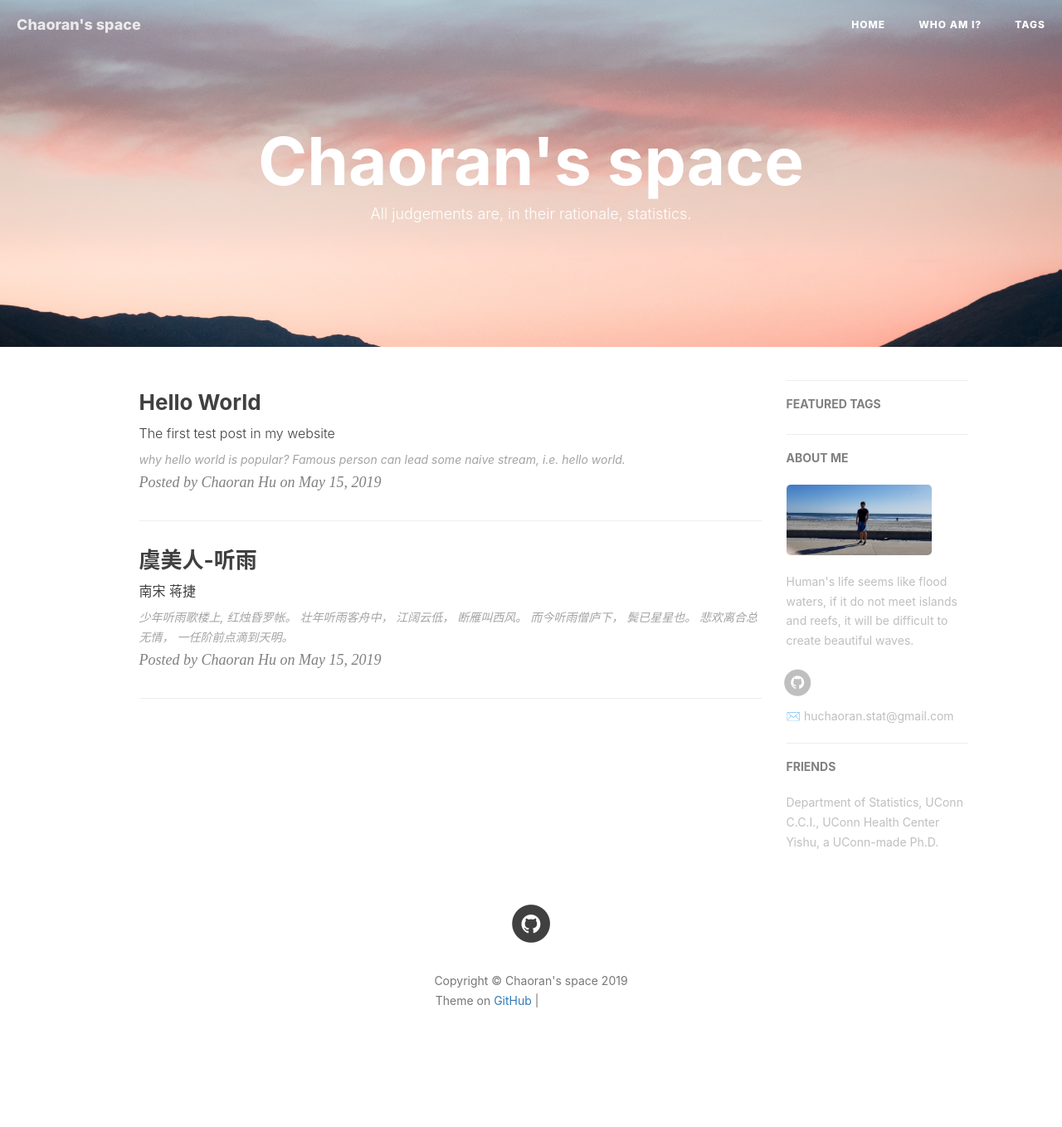
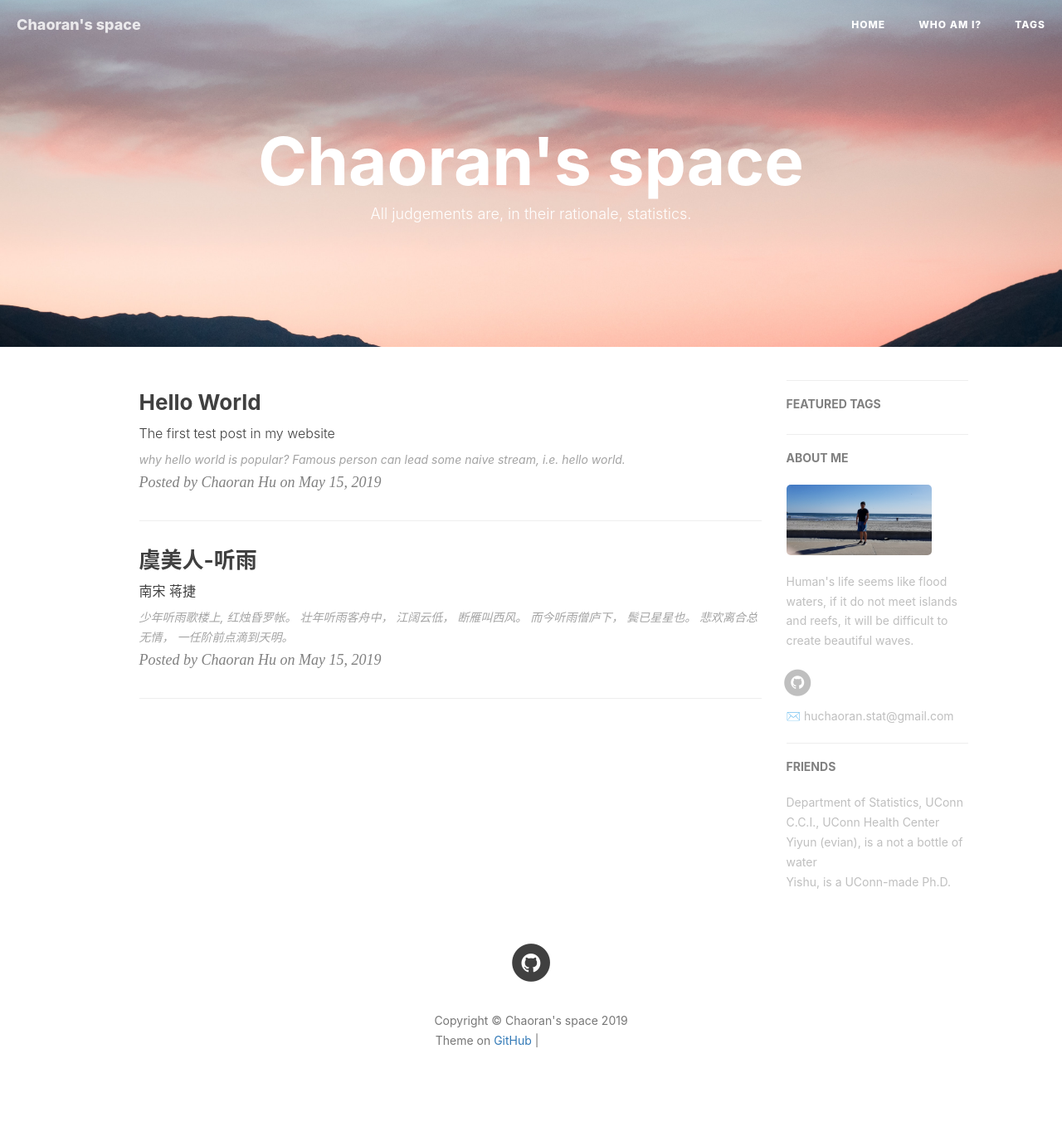
Before and after one commit to ChaoranHu/ChaoranHu.github.io, a Jekyll site: the page built from index.html, in a window 1280 px wide. Shown: the whole page at 83% size. Built offline with Jekyll 4.4.1, drawn with Linux system fonts in a browser that asks for light colours; nearby versions of some CDN libraries; the list of posts is cut into pages by our own code; comment, search, counter and statistics services are not loaded; before the commit the page ends 1310 px from its top, so only the background shows below that; grey boxes are pictures that could not be loaded.

Commit message:
Update _config.yml

```diff
--- a/_config.yml
+++ b/_config.yml
@@ -100,7 +100,10 @@ friends: [
         title: "C.C.I., UConn Health Center",
         href: "https://health.uconn.edu/connecticut-convergence-institute/"
     },{
-        title: "Yishu, a UConn-made Ph.D.",
+        title: "Yiyun (evian), is a not a bottle of water",
+        href: "https://github.com/EvianTan"
+    },{
+        title: "Yishu, is a UConn-made Ph.D.",
         href: "https://ys-xue.github.io/"
     }
 ]
```
